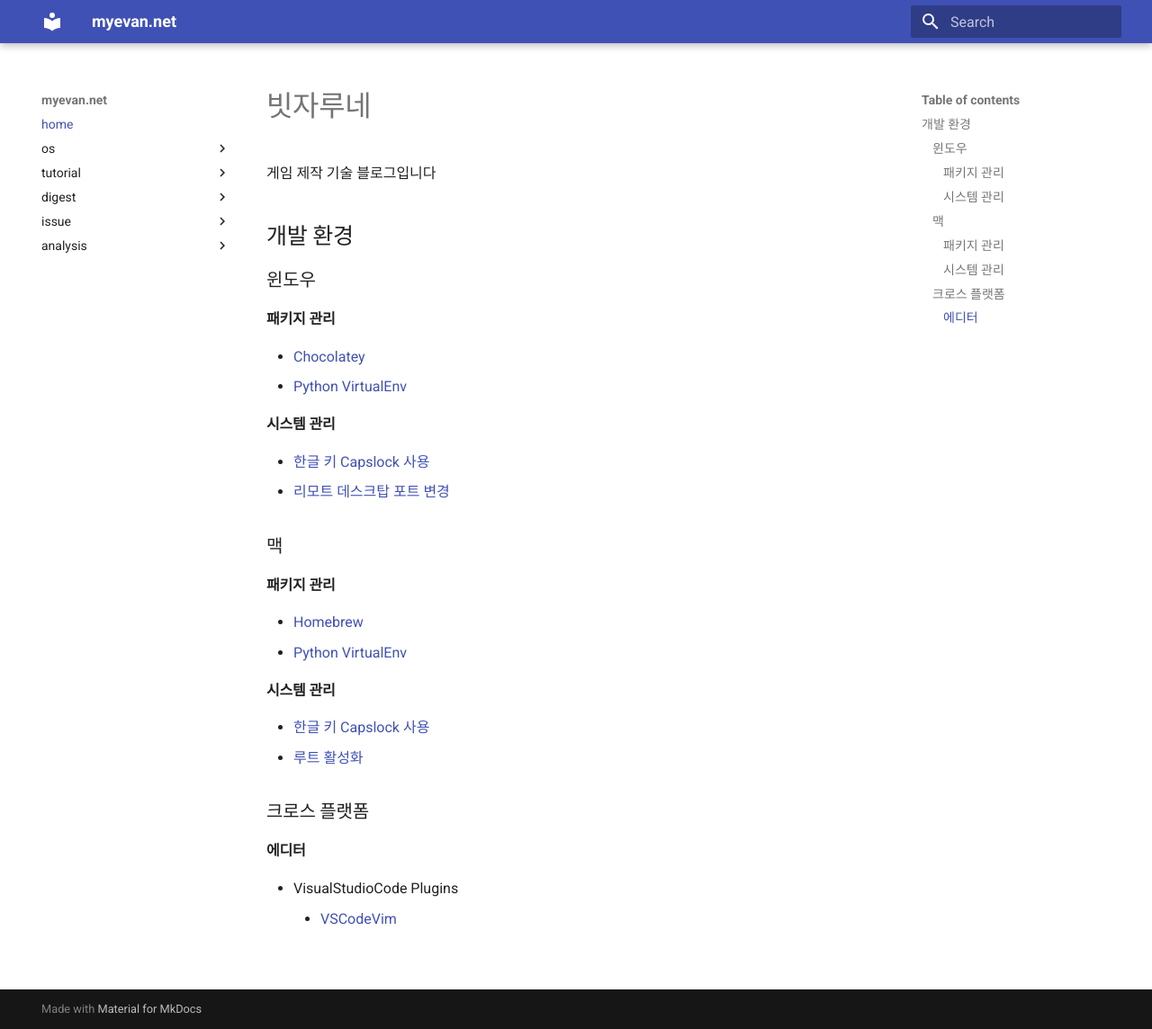
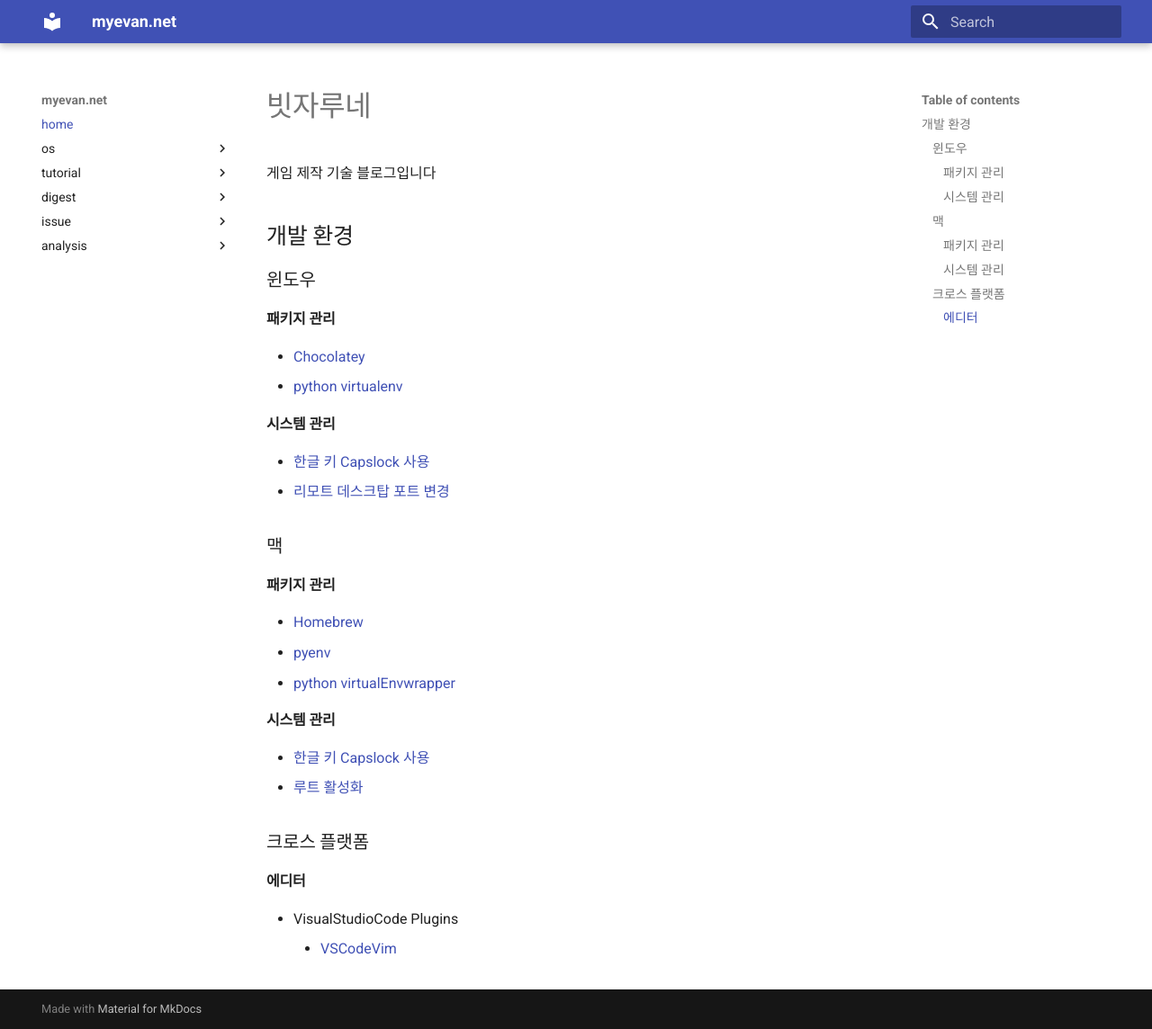
Before and after one commit to myevan/myevan-home, an MkDocs documentation site: the page built from docs/index.md, in a window 1280 px wide and 1144 px high. Shown: the whole window at 90% size. Built offline with MkDocs 1.6.1 and Material for MkDocs 9.7.7, drawn with Linux system fonts in a browser that asks for light colours; old or Windows-style settings are respelled for this version of MkDocs.

Commit message:
맥 파이썬 환경 정리

```diff
--- a/docs/index.md
+++ b/docs/index.md
@@ -9,7 +9,7 @@
 #### 패키지 관리
 
 * [Chocolatey](./windows_choco.md)
-* [Python VirtualEnv](./windows_python_virtualenv.md)
+* [python virtualenv](./windows_python_virtualenv.md)
 
 #### 시스템 관리
 
@@ -21,7 +21,8 @@
 #### 패키지 관리
 
 * [Homebrew](./mac_homebrew.md)
-* [Python VirtualEnv](./mac_python_virtualenv.md)
+* [pyenv](./mac_python_pyenv.md)
+* [python virtualEnvwrapper](./mac_python_virtualenvwrapper.md)
 
 #### 시스템 관리
 
--- a/mkdocs.yml
+++ b/mkdocs.yml
@@ -17,15 +17,15 @@ pages:
         - "mac":
             - "homebrew": mac_homebrew.md
             - "python":
-                - "virtualenv": mac_python_virtualenv.md
+                - "pyenv": mac_python_pyenv.md
+                - "virtualenv":
+                    - "wrapper": mac_python_virtualenvwrapper.md
             - "system":
                 - "hangul": mac_hangul_key_capslock.md
                 - "enable root": mac_root_enable.md
     - "tutorial":
         - "myevan site": myevan_site.md
         - "ue4 build": ue4_windows_build.md
-        - "python":
-            - "pyenv": pyenv.md
         - "mac":
             - "xcode":
                 - "command_line": mac_xcode_command_line.md
```
Also changed, not shown: docs/mac_python_virtualenvwrapper.md (renamed from docs/mac_python_virtualenv.md, +1 -1 lines), docs/mac_python_pyenv.md (renamed from docs/pyenv.md).
